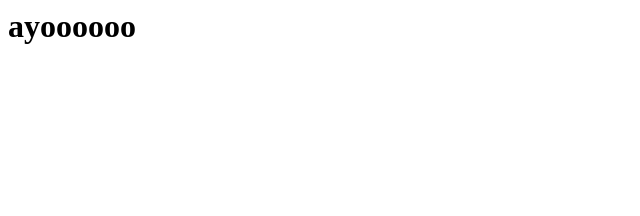
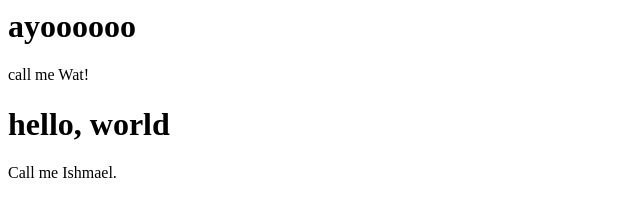
Before and after one commit to seattlenyancat/website, a plain HTML site: page index.html in a window 1280 px wide. Shown: the whole page, without its empty margins (0-640 px from the left). Drawn offline with Linux system fonts and the light colour scheme.

Commit message:
Add some HTML structure

```diff
--- a/index.html
+++ b/index.html
@@ -1 +1,12 @@
 <h1>ayoooooo</h1>
+<p>call me Wat!</p>
+<!DOCTYPE html>
+ <html>
+    <head>
+        <title></title>
+    </head>
+    <body>
+        <h1>hello, world</h1>
+        <p>Call me Ishmael.</p>
+    </body>
+</html>
```
